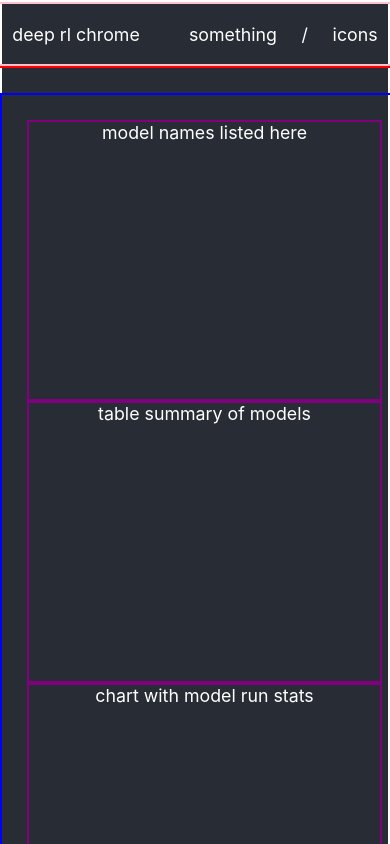
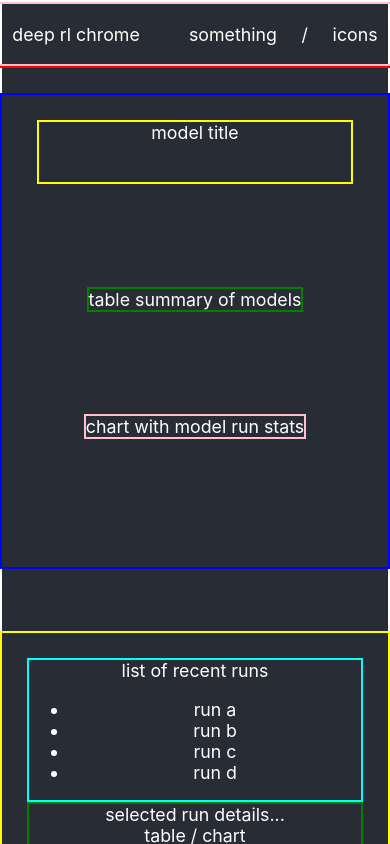
Before and after one commit to nrsimonelli/deep-rl-trex-frontend, a React (Create React App) app: page / in a window 390 px wide. Shown: the top 844 px of the page. Built offline with nearby package versions, Linux system fonts and the light colour scheme.

Commit message:
adjusted media query

```diff
--- a/src/App.css
+++ b/src/App.css
@@ -36,16 +36,15 @@
   }
 }
 
-@media (min-width: 1200px) {
+@media (min-width: 1308px) {
 
   .model-container {
     max-width: 800px;
-  }
-  .model-container div {
-    max-width: 200px;
+    height: 85vh;
   }
   .run-container {
-    max-width: 300px;
+    max-width: 400px;
+    height: 85vh;
   }
 }
 
@@ -64,7 +63,7 @@
   display: flex;
   flex-direction: row;
   flex-wrap: wrap;
-  align-items: center;
+  align-items: flex-start;
   justify-content: space-around;
   width: 100vw;
   padding: 25px;
@@ -75,26 +74,40 @@
 /* parent */
 .model-container {
   border: 2px solid blue;
-  width: 100vw;
+  width: 90vw;
   padding: 25px;
-  min-height: 100vh;
+  min-height: 50vh;
   display: flex;
   flex-direction: row;
   flex-wrap: wrap;
+  align-items: flex-start;
+  justify-content: space-around;
+
+}
+/* children */
+.model-title {
+  border: 2px solid yellow;
+  width: 80vw;
+  max-width: 1500px;
+  height: 60px;
 
 
 }
-.model-container div {
-  border: 2px solid purple;
-  width: 90vw;
+.model-table {
+  border: 2px solid green;
+
+}
+.model-chart {
+  border: 2px solid pink;
+
 }
 
 /* parent */
 .run-container {
   border: 2px solid yellow;
   padding: 25px;
-  width: 100vw;
-  min-height: 100vh;
+  width: 90vw;
+
 
 }
 /* child */
--- a/src/App.js
+++ b/src/App.js
@@ -15,13 +15,13 @@ class App extends Component {
         </div>
         <div className='row-container'>
           <div className='model-container'>
-            <div>
-            model names listed here
+            <div className='model-title'>
+            model title
             </div>
-            <div>
+            <div className='model-table'>
               table summary of models
             </div>
-            <div>
+            <div className='model-chart'>
               chart with model run stats
             </div>
           </div>
```
